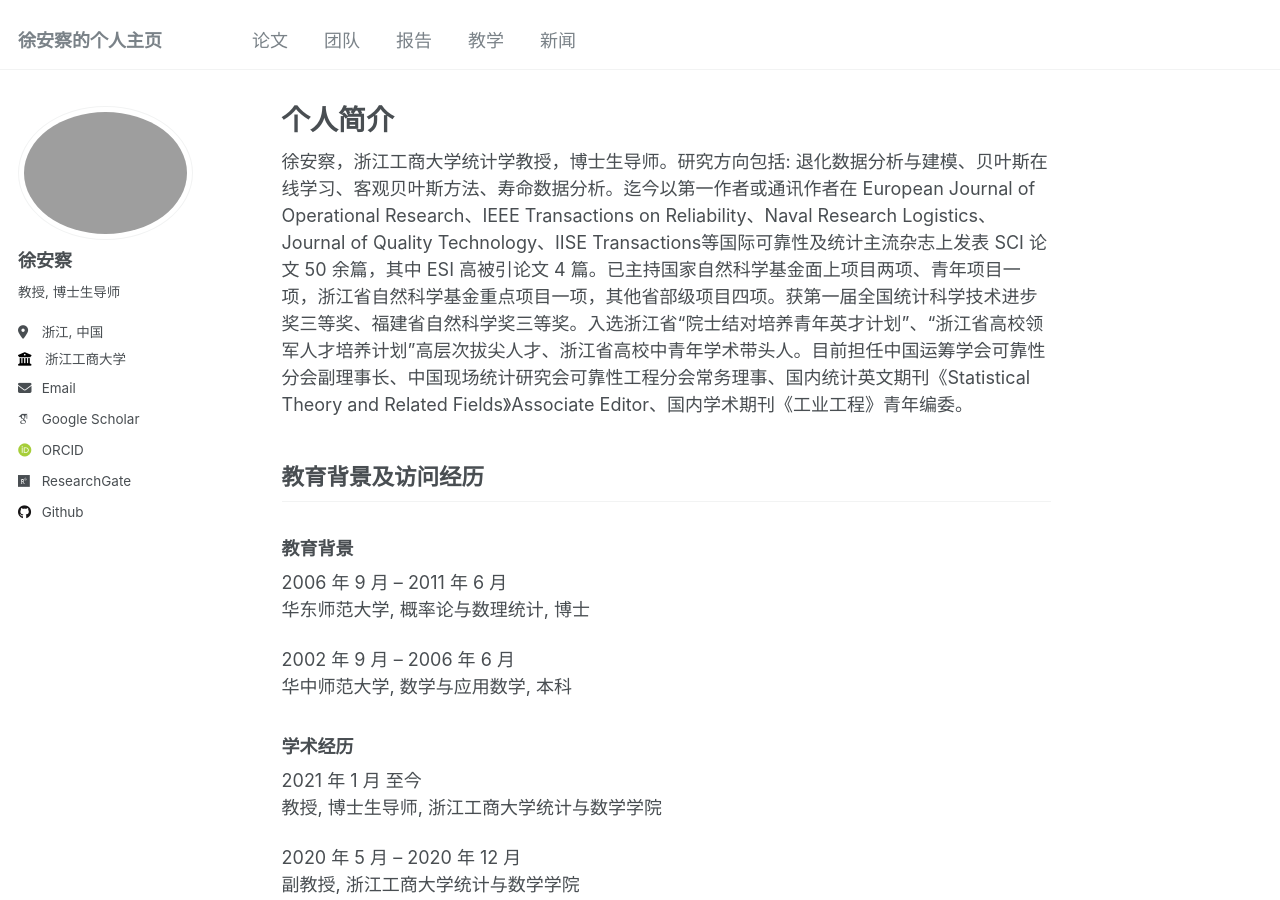
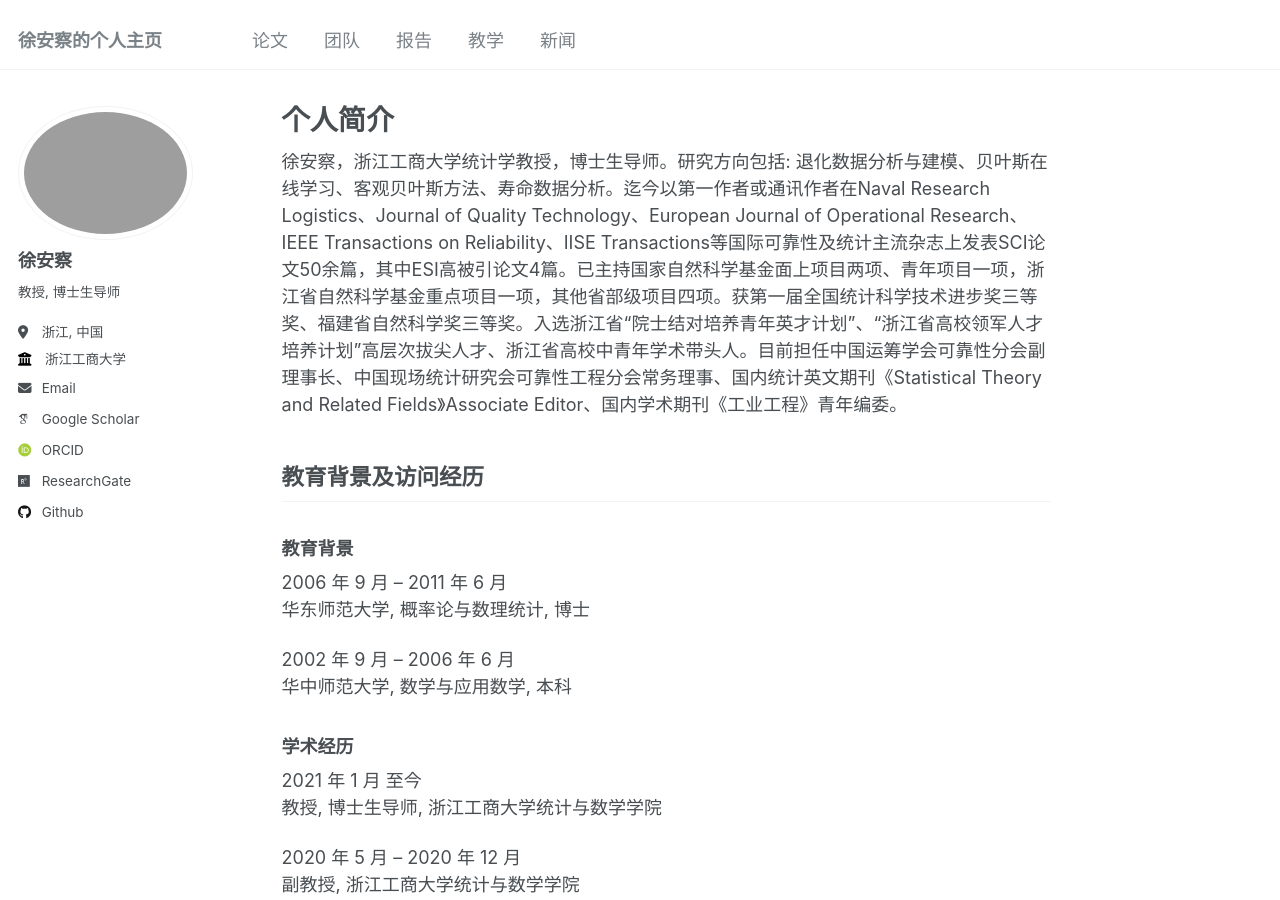
Before and after one commit to XU-ANCHA/XU-ANCHA.github.io, a Jekyll site: the page built from _pages/about.md, in a window 1280 px wide and 900 px high. Built offline with Jekyll 4.4.1, drawn with Linux system fonts in a browser that asks for light colours; some web fonts are replaced.

```diff
--- a/_pages/about.md
+++ b/_pages/about.md
@@ -8,7 +8,7 @@ redirect_from:
 ---
 
 
-徐安察，浙江工商大学统计学教授，博士生导师。研究方向包括: 退化数据分析与建模、贝叶斯在线学习、客观贝叶斯方法、寿命数据分析。迄今以第一作者或通讯作者在 European Journal of Operational Research、IEEE Transactions on Reliability、Naval Research Logistics、Journal of Quality Technology、IISE Transactions等国际可靠性及统计主流杂志上发表 SCI 论文 50 余篇，其中 ESI 高被引论文 4 篇。已主持国家自然科学基金面上项目两项、青年项目一项，浙江省自然科学基金重点项目一项，其他省部级项目四项。获第一届全国统计科学技术进步奖三等奖、福建省自然科学奖三等奖。入选浙江省“院士结对培养青年英才计划”、“浙江省高校领军人才培养计划”高层次拔尖人才、浙江省高校中青年学术带头人。目前担任中国运筹学会可靠性分会副理事长、中国现场统计研究会可靠性工程分会常务理事、国内统计英文期刊《Statistical Theory and Related Fields》Associate Editor、国内学术期刊《工业工程》青年编委。
+徐安察，浙江工商大学统计学教授，博士生导师。研究方向包括: 退化数据分析与建模、贝叶斯在线学习、客观贝叶斯方法、寿命数据分析。迄今以第一作者或通讯作者在Naval Research Logistics、Journal of Quality Technology、European Journal of Operational Research、IEEE Transactions on Reliability、IISE Transactions等国际可靠性及统计主流杂志上发表SCI论文50余篇，其中ESI高被引论文4篇。已主持国家自然科学基金面上项目两项、青年项目一项，浙江省自然科学基金重点项目一项，其他省部级项目四项。获第一届全国统计科学技术进步奖三等奖、福建省自然科学奖三等奖。入选浙江省“院士结对培养青年英才计划”、“浙江省高校领军人才培养计划”高层次拔尖人才、浙江省高校中青年学术带头人。目前担任中国运筹学会可靠性分会副理事长、中国现场统计研究会可靠性工程分会常务理事、国内统计英文期刊《Statistical Theory and Related Fields》Associate Editor、国内学术期刊《工业工程》青年编委。
 
 ## 教育背景及访问经历
 
```
